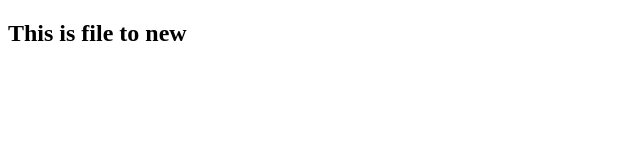
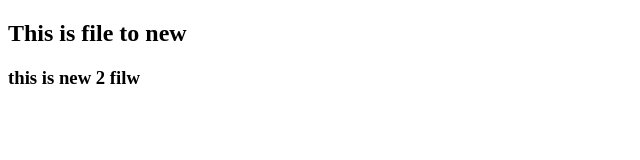
Before and after one commit to shaninishad1999/Java-Code-Files, a plain HTML site: page index.html in a window 1280 px wide. Shown: the whole page, without its empty margins (0-640 px from the left). Drawn offline with Linux system fonts and the light colour scheme.

Commit message:
this is new2

```diff
--- a/index.html
+++ b/index.html
@@ -7,5 +7,6 @@
 </head>
 <body>
     <h2>This is file  to new</h2>
+    <h3>this is new 2 filw</h3>
 </body>
 </html>
```
